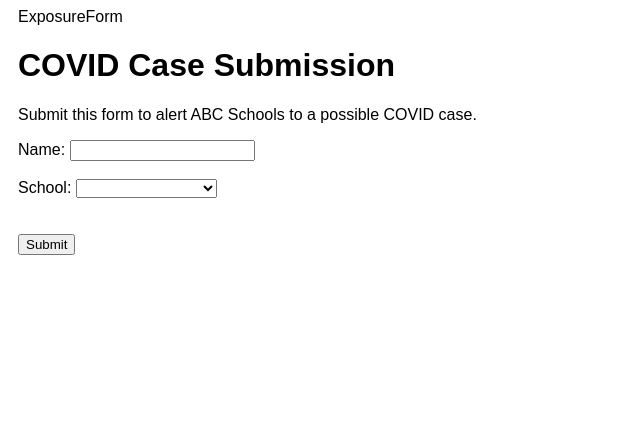
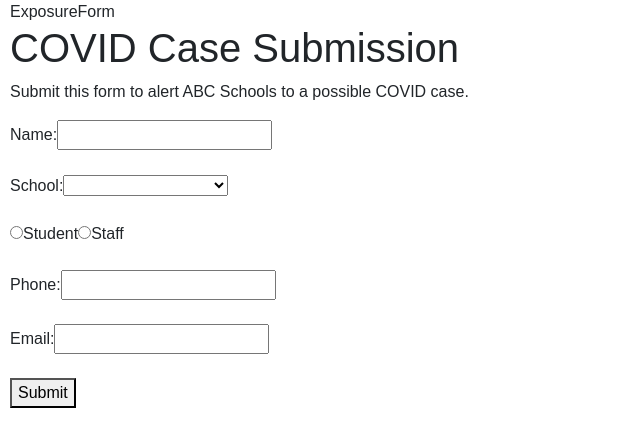
Before and after one commit to dcartist/kdc-covid-submission, a React (Create React App) app: page /exposure in a window 1280 px wide. Shown: the top 446 px of the page, without its empty margins (0-640 px from the left). Built offline with nearby package versions, Linux system fonts and the light colour scheme.

Commit message:
updating form and bootstrap css

```diff
--- a/src/Components/CovidForm/CovidForm.js
+++ b/src/Components/CovidForm/CovidForm.js
@@ -6,7 +6,9 @@ export default function CovidForm() {
       // Track whether the form has been submitted by the user
   const [submitted, setSubmitted] = useState(false);
   // You may need additional calls to useState to confirm the submitted data.
-
+  function results(data){
+    console.log(data)
+  }
   return (
     <div>
 
@@ -19,7 +21,7 @@ export default function CovidForm() {
             // Update the initial values object below to include all possible form fields,
             // and to set any default values, if necessary
             // https://formik.org/docs/api/formik#initialvalues-values
-            { name: "", school: "" }
+            { name: "", school: "", phone: "", email: "", school_role: "", guardian_name: ""}
           }
           validationSchema={
             // TO-DO
@@ -27,7 +29,15 @@ export default function CovidForm() {
             // Conditional validation in Yup: https://stackoverflow.com/questions/49394391/conditional-validation-in-yup
             Yup.object({
               name: Yup.string().required("Required"),
-              school: Yup.string().required("Required")
+              school: Yup.string().required("Required"),
+              phone: Yup.string().required("Required"),
+              school_role: Yup.string().required("Required"),
+              email: Yup.string().email().required("You must have a valid email"),
+              guardian_name: Yup.string().when('school_role', {
+                is: 'student',
+                then: Yup.string()
+                  .required('You must enter guardian`s name'),
+              })
             })
           }
           onSubmit={(values) => {
@@ -72,9 +82,43 @@ export default function CovidForm() {
                 </div>
                 <br />
 
+                <div role="group" aria-labelledby="rolegroup">
+            <label>
+              <Field type="radio" name="school_role" value="student" />
+              Student
+            </label>
+            <label>
+              <Field type="radio" name="school_role" value="staff" />
+              Staff
+            </label>
+            <ErrorMessage name="school_role" component="div" />
+          </div>
+
+          { values.school_role == "student" && (
+            <div>
+            <label>Guardian Name: </label>
+            <Field type="text" name="guardian_name" />
+            <ErrorMessage name="guardian_name" component="div" />
+          </div>
+          )
+
+          }
+
                 <br />
                 <div>
-                  <button type="submit">Submit</button>
+                  <label>{values.school_role == "student"  && <span>Guardian</span> } Phone:  </label>
+                  <Field type="text" name="phone" />
+                  <ErrorMessage name="phone" component="div" />
+                </div>
+                <br></br>
+                <div>
+                  <label>{values.school_role == "student"  &&  <span>Guardian</span> } Email:  </label>
+                  <Field type="email" name="email" />
+                  <ErrorMessage name="email" component="div" />
+                </div>
+                <br></br>
+                <div>
+                  <button type="submit" onClick={(e)=>results(values)}>Submit</button>
                 </div>
               </Form>
             )
--- a/src/index.js
+++ b/src/index.js
@@ -2,6 +2,7 @@ import { StrictMode } from "react";
 import ReactDOM from "react-dom";
 import { BrowserRouter as Router } from "react-router-dom";
 import App from "./app";
+import 'bootstrap/dist/css/bootstrap.min.css';
 
 const rootElement = document.getElementById("root");
 ReactDOM.render(
```
